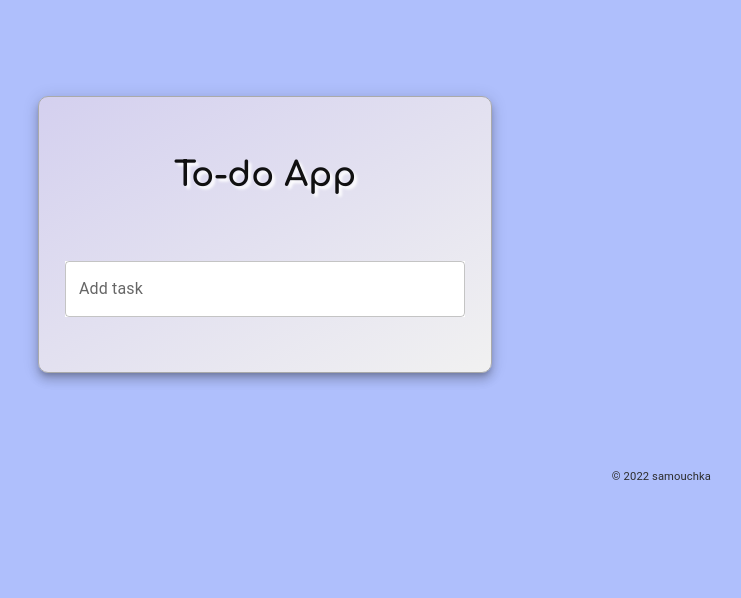
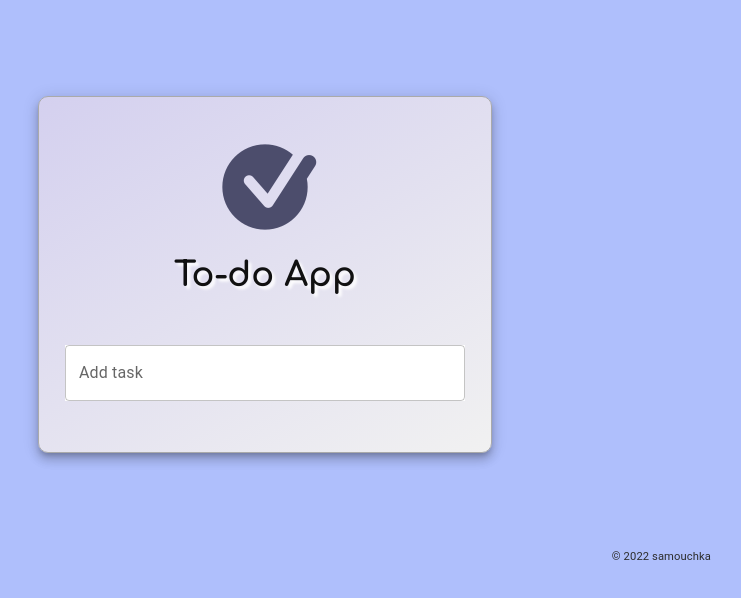
Before and after one commit to samouchka1/Todo-App-MUI, a React (Create React App) app: page / in a window 1280 px wide. Shown: the top 598 px of the page, without its empty margins (375-1116 px from the left). Built offline with nearby package versions, Linux system fonts and the light colour scheme.

Commit message:
styles edit

```diff
--- a/src/App.js
+++ b/src/App.js
@@ -24,7 +24,7 @@ const MainContainerStyles = {
   borderRadius: '10px',
   border: 'solid .5px #aaaaaa',
   boxShadow: '0px 4px 5px -2px rgba(0,0,0,0.2),0px 7px 10px 1px rgba(0,0,0,0.14),0px 2px 16px 1px rgba(0,0,0,0.12)', //elecation 7
-  height: '14rem',
+  height: '19rem',
 }
 const containerStyles = {
   textAlign: 'center',
@@ -49,7 +49,7 @@ const iconBorderStyles = {
 }
 
 const titleStyle = {
-  margin: '2rem 0',
+  margin: '0 0 1rem',
   fontFamily: 'Comfortaa, cursive', //font family
   color: '#090909f7', //title color
   textShadow: 'white 3px 3px 3px',
@@ -57,7 +57,7 @@ const titleStyle = {
 
   // },
   caretColor: 'transparent',
-  letterSpacing: .05,
+  letterSpacing: .005,
 }
 
 const signatureStyle = {
@@ -335,12 +335,18 @@ const theme = useTheme();
             //     focusEffect ? 'box-shadow: 0px 10px 13px -6px rgba(250, 250, 250, 0.2),0px 20px 31px 3px rgba(255, 255, 255, 0.14),0px 8px 38px 7px rgba(255, 255, 255, 0.12);'
             //     : ''}
           >
+            <Box
+              component="img"
+              alt="Logo"
+              src={process.env.PUBLIC_URL + 'todo-logo.png'}
+              className={`title ${titleEffect ? 'rotate-center': ''}`}
+              onMouseEnter={()=> setTimeout(() => {setTitleEffect(true)}, 400)}
+              onMouseLeave={()=> setTitleEffect(false)}
+            />
+
             <Typography
               variant="h4"
               sx={titleStyle}
-              className={`title ${titleEffect ? 'rotate-center': ''}`}
-              onMouseEnter={()=> setTimeout(() => {setTitleEffect(true)}, 400)}
-              onMouseLeave={()=> setTitleEffect(false)}
             >
               To-do App
             </Typography>
```
Also changed, not shown: public/todo-logo.png (added).
